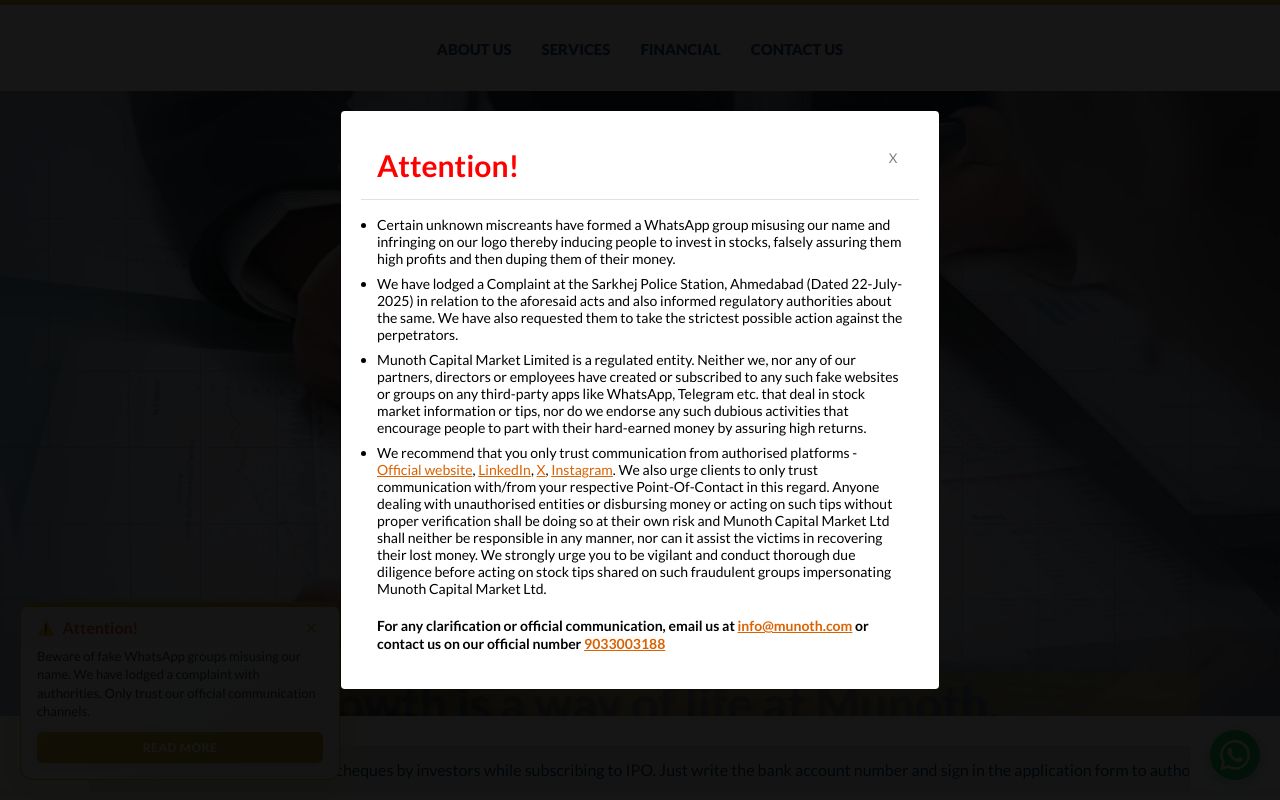
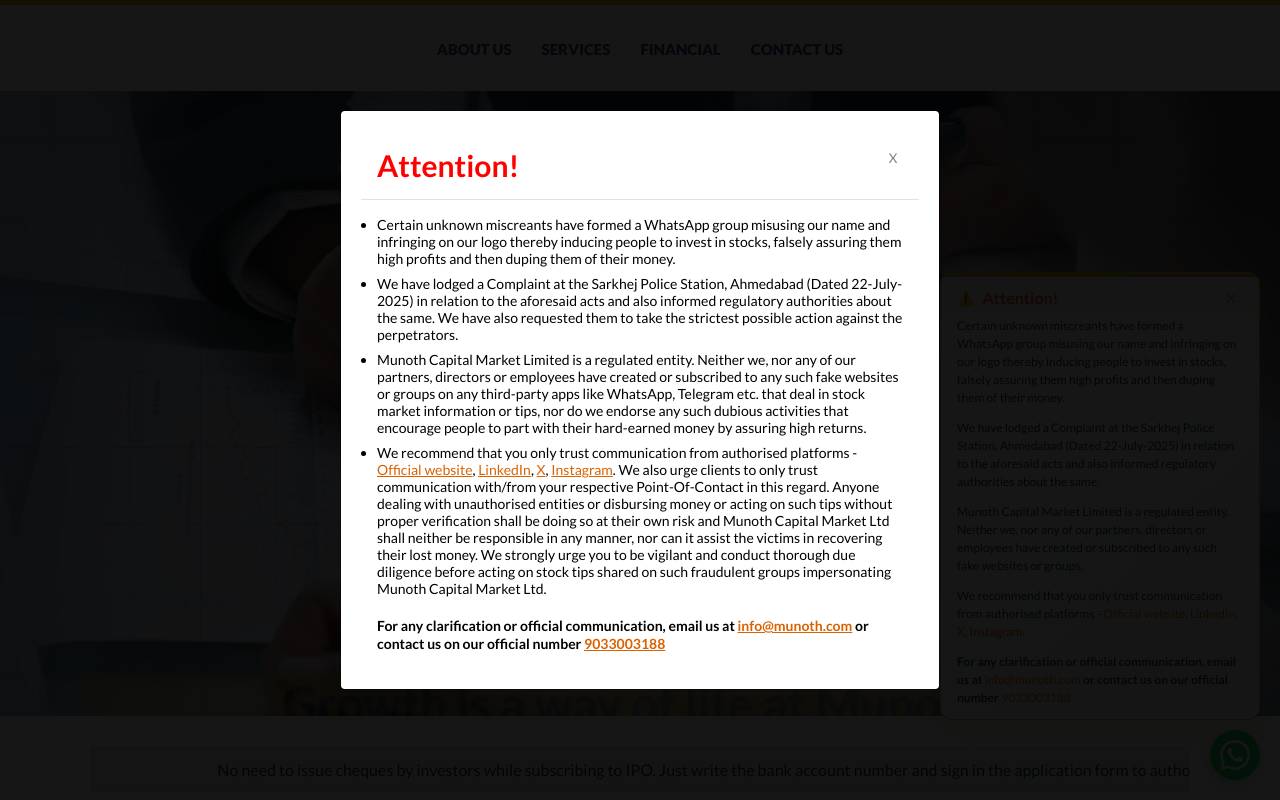
Before and after one commit to webtesting22/munoth, a React (Vite) app: page / in a window 1280 px wide. Shown: the top 800 px of the page. Built offline with nearby package versions, Linux system fonts and the light colour scheme.

Commit message:
Updated modal

```diff
--- a/public/styles/common.css
+++ b/public/styles/common.css
@@ -1312,6 +1312,7 @@ footer ul li a:hover {
     right: 10px;
     width: 40px;
     z-index: 2;
+    display: none !important;
 }
 
 .news-tricker-outer {
--- a/src/components/CompactAttentionNotification.css
+++ b/src/components/CompactAttentionNotification.css
@@ -1,7 +1,7 @@
 .compact-attention-notification {
      position: fixed !important;
-  bottom: 20px !important;
-  left: 20px !important;
+     bottom: 80px !important;
+     right: 20px !important;
      width: 320px;
      max-width: calc(100vw - 40px);
      background: linear-gradient(135deg, #ffffff 0%, #f8f9fa 100%);
@@ -10,15 +10,13 @@
      box-shadow: 0 8px 32px rgba(207, 181, 59, 0.3);
      z-index: 999 !important;
      overflow: hidden;
-  animation: slideInLeft 0.5s ease-out;
+     animation: slideInRight 0.5s ease-out;
      backdrop-filter: blur(10px);
      transition: all 0.4s ease;
-  max-height: 200px;
+     max-height: 600px;
 }
 
-.compact-attention-notification.expanded {
-  max-height: 600px;
-}
+/* Removed expanded class styles - always expanded now */
 
 .compact-attention-notification::before {
     content: '';
@@ -114,35 +112,7 @@
     text-decoration: underline;
 }
 
-.notification-actions {
-  padding: 0 16px 16px 16px;
-}
-
-.expand-btn {
-  background: linear-gradient(135deg, #cfb53b 0%, #b8a532 100%);
-  color: white;
-  border: none;
-  padding: 8px 16px;
-  border-radius: 6px;
-  font-size: 12px;
-  font-weight: 600;
-  cursor: pointer;
-  transition: all 0.3s ease;
-  text-transform: uppercase;
-  letter-spacing: 0.5px;
-  box-shadow: 0 2px 8px rgba(207, 181, 59, 0.3);
-  width: 100%;
-}
-
-.expand-btn:hover {
-  transform: translateY(-1px);
-  box-shadow: 0 4px 12px rgba(207, 181, 59, 0.4);
-  background: linear-gradient(135deg, #b8a532 0%, #a6932b 100%);
-}
-
-.expand-btn:active {
-  transform: translateY(0);
-}
+/* Removed notification actions and expand button styles */
 
 .notification-pulse {
     position: absolute;
@@ -156,11 +126,12 @@
     pointer-events: none;
 }
 
-@keyframes slideInLeft {
+@keyframes slideInRight {
      from {
-    transform: translateX(-100%);
+         transform: translateX(100%);
          opacity: 0;
      }
+
      to {
          transform: translateX(0);
          opacity: 1;
@@ -172,10 +143,12 @@
         opacity: 1;
         transform: scale(1);
     }
+
     50% {
         opacity: 0.7;
         transform: scale(1.02);
     }
+
     100% {
         opacity: 1;
         transform: scale(1);
@@ -186,13 +159,9 @@
 @media (max-width: 768px) {
      .compact-attention-notification {
          bottom: 15px !important;
-    left: 15px !important;
+         right: 15px !important;
          width: 280px;
          max-width: calc(100vw - 30px);
-  }
-
-  .compact-attention-notification.expanded {
-    max-height: 500px;
      }
 
     .notification-title {
@@ -203,22 +172,17 @@
         font-size: 12px;
     }
 
-  .expand-btn {
-    font-size: 11px;
-    padding: 6px 12px;
-  }
+    /* Removed expand button styles */
 }
 
 @media (max-width: 480px) {
      .compact-attention-notification {
-    bottom: 10px !important;
-    left: 10px !important;
-    width: 260px;
+         top: 80px !important;
+         right: 10px !important;
+         width: 100%;
          max-width: calc(100vw - 20px);
-  }
-
-  .compact-attention-notification.expanded {
-    max-height: 450px;
+         max-height: 100% !important;
+         bottom: unset !important;
      }
 
     .notification-header {
--- a/src/components/CompactAttentionNotification.jsx
+++ b/src/components/CompactAttentionNotification.jsx
@@ -3,7 +3,6 @@ import './CompactAttentionNotification.css';
 
 const CompactAttentionNotification = ({ onClose }) => {
   const [isVisible, setIsVisible] = useState(false);
-  const [isExpanded, setIsExpanded] = useState(false);
 
   useEffect(() => {
     // Show notification 5 seconds after component mounts
@@ -19,14 +18,10 @@ const CompactAttentionNotification = ({ onClose }) => {
     if (onClose) onClose();
   };
 
-  const handleExpand = () => {
-    setIsExpanded(!isExpanded);
-  };
-
   if (!isVisible) return null;
 
   return (
-    <div className={`compact-attention-notification ${isExpanded ? 'expanded' : ''}`}>
+    <div className="compact-attention-notification">
       <div className="notification-header">
         <h4 className="notification-title">Attention!</h4>
         <button
@@ -39,12 +34,6 @@ const CompactAttentionNotification = ({ onClose }) => {
       </div>
 
       <div className="notification-content">
-        {!isExpanded ? (
-          <p>
-            Beware of fake WhatsApp groups misusing our name. We have lodged a complaint with authorities.
-            Only trust our official communication channels.
-          </p>
-        ) : (
         <div className="expanded-content">
           <p>
             Certain unknown miscreants have formed a WhatsApp group misusing our name and infringing on our logo thereby inducing people to invest in stocks, falsely assuring them high profits and then duping them of their money.
@@ -62,16 +51,6 @@ const CompactAttentionNotification = ({ onClose }) => {
             For any clarification or official communication, email us at <a href="mailto:info@munoth.com">info@munoth.com</a> or contact us on our official number <a href="tel:9033003188">9033003188</a>
           </p>
         </div>
-        )}
-      </div>
-
-      <div className="notification-actions">
-        <button
-          className="expand-btn"
-          onClick={handleExpand}
-        >
-          {isExpanded ? 'Show Less' : 'Read More'}
-        </button>
       </div>
 
       <div className="notification-pulse"></div>
```
Lines whose indentation alone changed are shown as unchanged.
